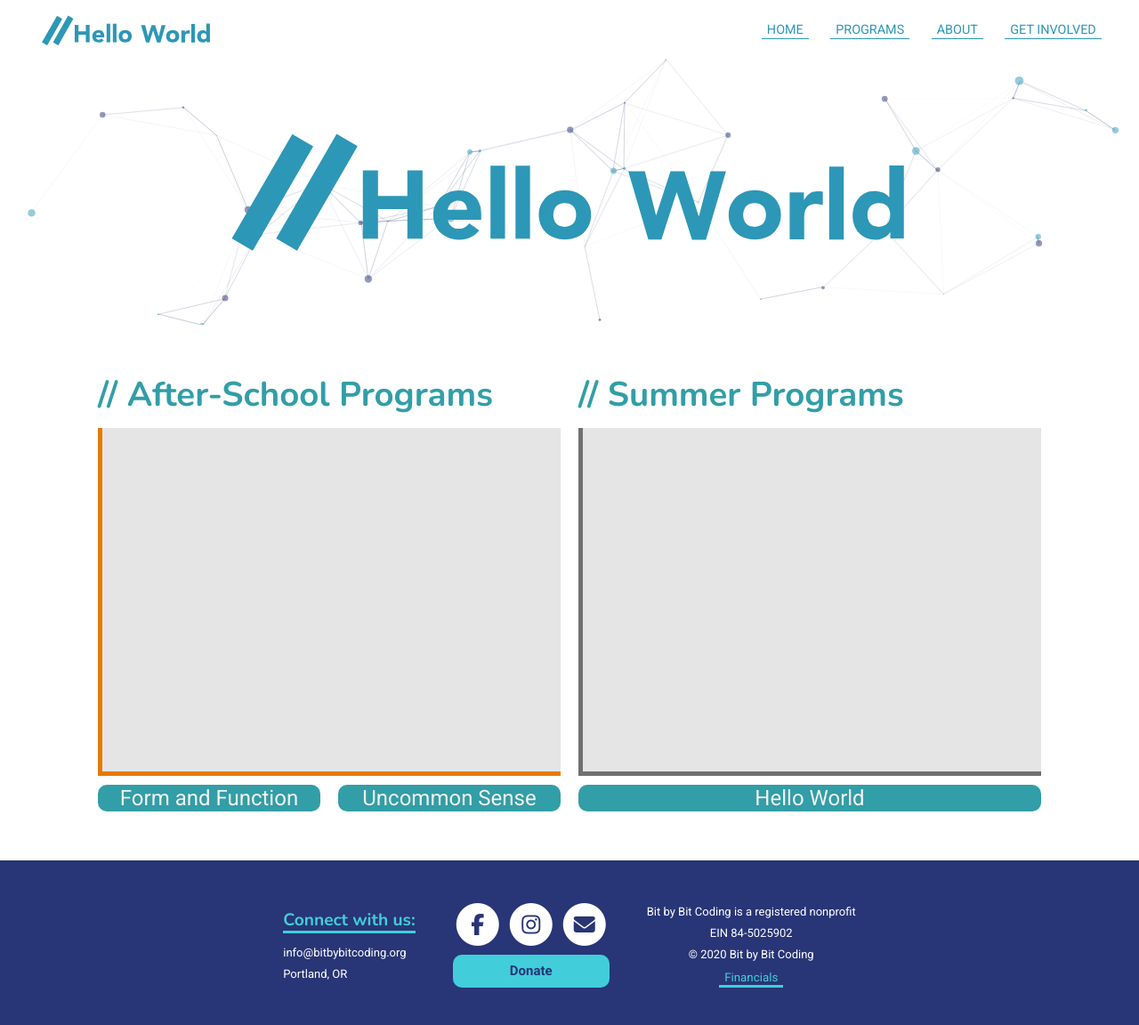
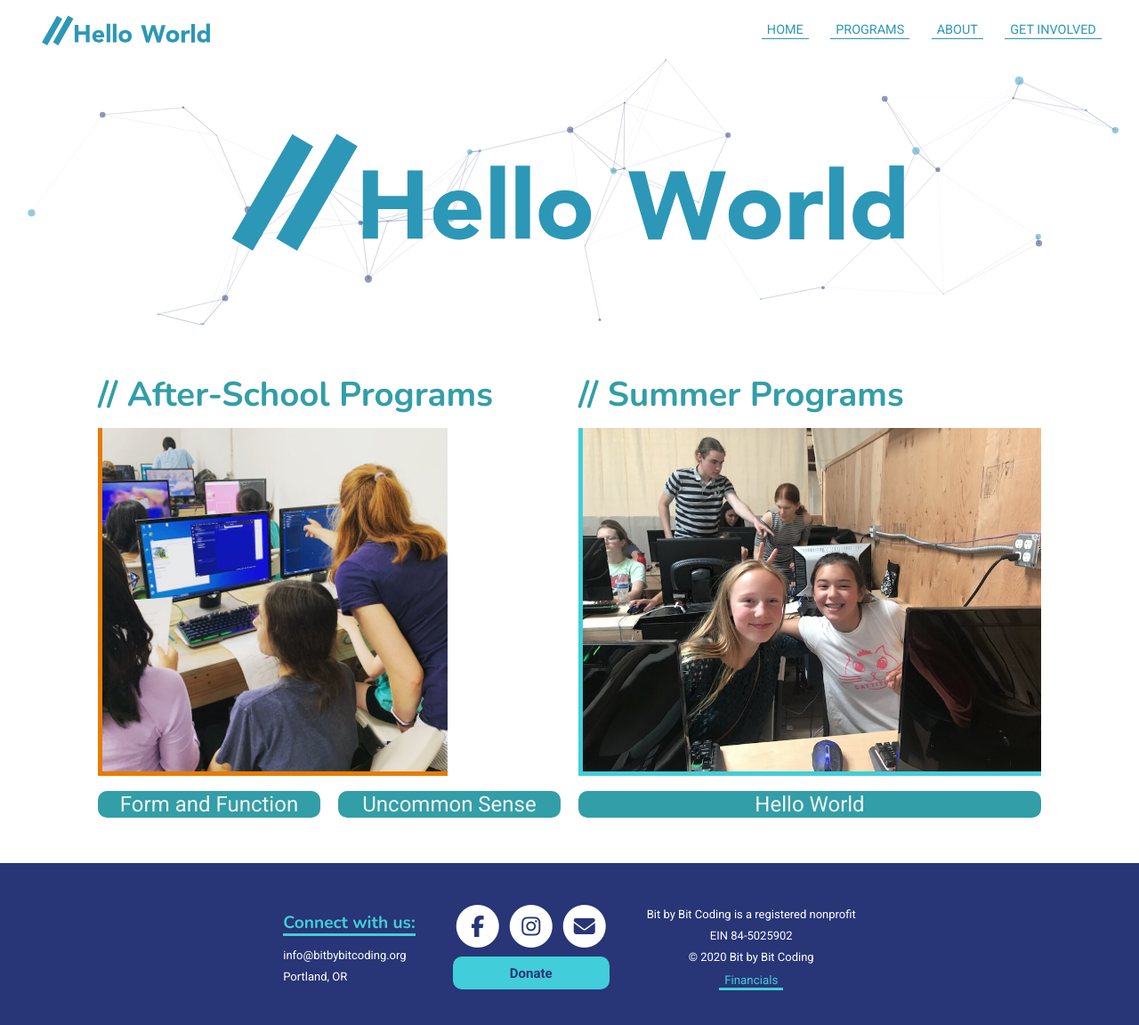
Before and after one commit to bit-by-bit-coding/bxb-website, a Jekyll site: the page built from programs.html, in a window 1280 px wide and 1157 px high. Shown: the top 1152 px of the window at 89% size. Built offline with Jekyll 4.4.1, drawn with Linux system fonts in a browser that asks for light colours; nearby versions of some CDN libraries.

Commit message:
few fixes

```diff
--- a/programs.html
+++ b/programs.html
@@ -12,7 +12,7 @@ style: programs.css
     <!-- after school: h2,img,buttons -->
     <div class="details-item" id="">
         <h1 id="after-school-program-title" class="titles"> After-School Programs</h1>
-        <div id="after-school-program-box" class="boxes"></div>
+        <img src="imgs/Devin.jpg" id="after-school-program-box" class="boxes"></img>
         <div class="flex-wrap">
             <a href="formfunction.html">
                 <button class="buttons">Form and Function</button>
@@ -25,7 +25,7 @@ style: programs.css
     <!-- summer -->
     <div class="details-item" id="">
         <h1 id="summer-program-title" class="titles"> Summer Programs</h1>
-        <div id="sumer-program-box" class="boxes"></div>
+        <img src="imgs/BunnyEars.jpg" id="sumer-program-box" class="boxes"></img>
         <a href="helloworld.html">
             <button class="buttons" id="singleButton">Hello World</button>
         </a>
--- a/styles/programs.scss
+++ b/styles/programs.scss
@@ -20,6 +20,10 @@
 #after-school-program-box{
     border-bottom-color:#e67b00;
     border-left-color:#e67b00;
+}
+#sumer-program-box{
+    border-bottom-color:#41CEDA;
+    border-left-color:#41CEDA;
 }
 .titles{
     font-size:3vw;
```
